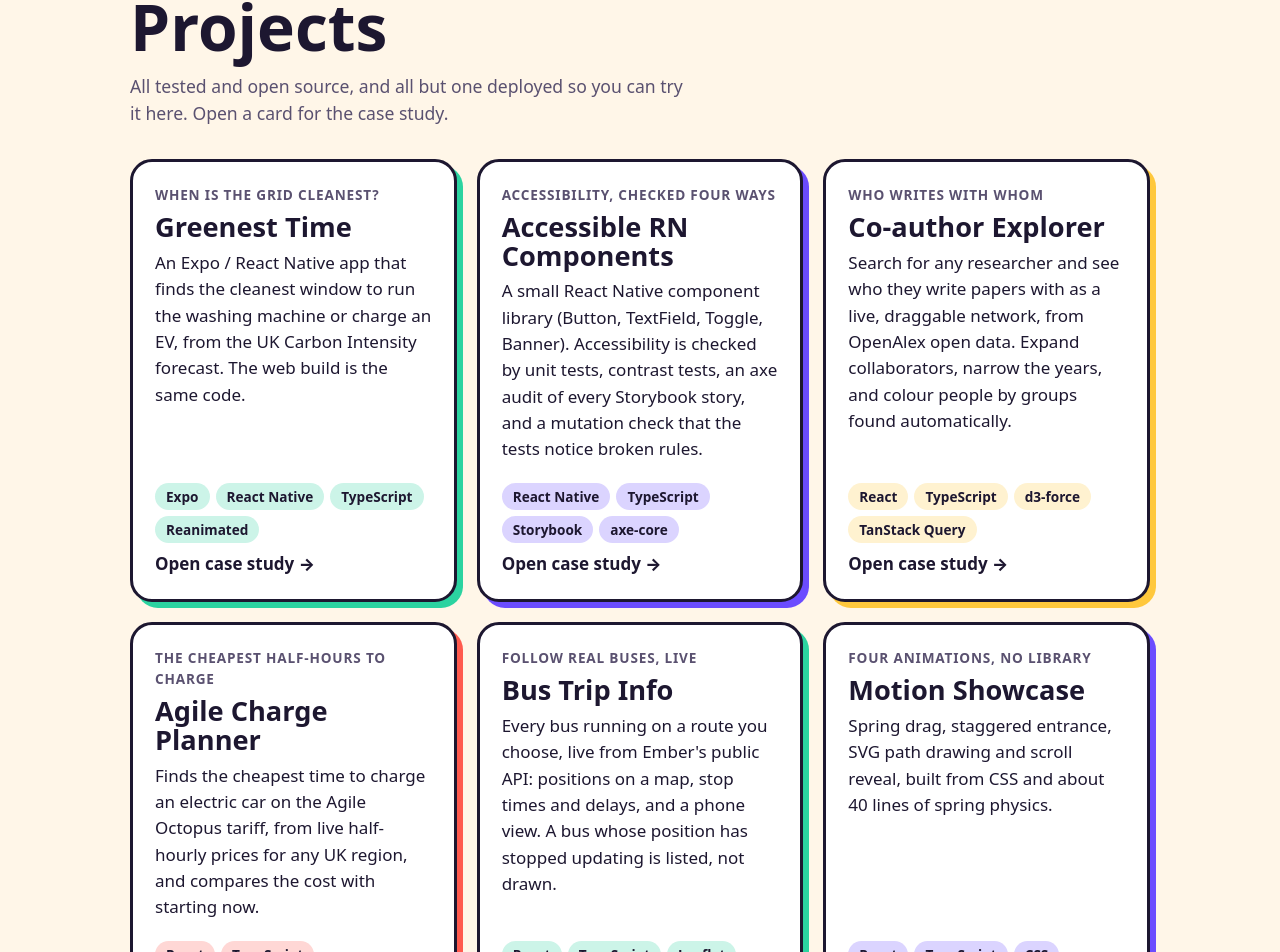
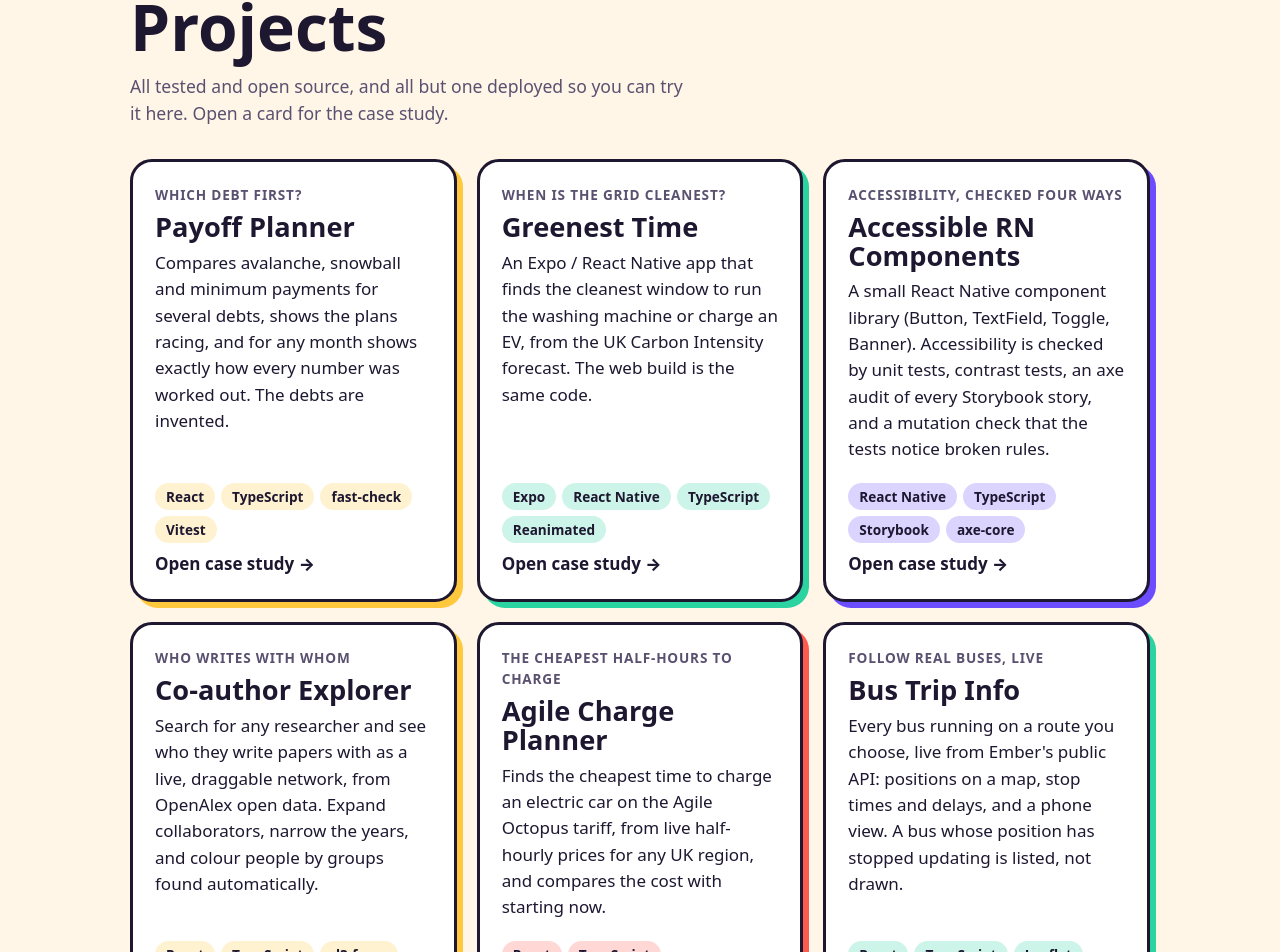
Before and after one commit to rveruna/rveruna.github.io, a React (Vite) app: page / in a window 1280 px wide. Shown: the part 3731-4683 px from the top of the page. Built offline with nearby package versions, Linux system fonts and the light colour scheme.

Commit message:
Add Payoff Planner to the projects
A debt payoff planner with exact pence arithmetic, property-based tests and a working panel that is read from the plan. Placed first, since it comes from the same domain as the most recent job.

```diff
--- a/src/data/cv.ts
+++ b/src/data/cv.ts
@@ -150,6 +150,22 @@ export const jobs: Job[] = [
 
 export const projects: Project[] = [
   {
+    id: 'payoff-planner',
+    name: 'Payoff Planner',
+    tagline: 'Which debt first?',
+    description:
+      'Compares avalanche, snowball and minimum payments for several debts, shows the plans racing, and for any month shows exactly how every number was worked out. The debts are invented.',
+    highlights: [
+      'Money held as whole pence, with the rounding rule written down',
+      'Property-based tests found that snowball can take longer when a single penny more is paid',
+      'The working is read from the plan itself, so it cannot disagree with the numbers',
+    ],
+    stack: ['React', 'TypeScript', 'fast-check', 'Vitest'],
+    demoUrl: 'https://rveruna.github.io/payoff-planner/',
+    repoUrl: 'https://github.com/rveruna/payoff-planner',
+    color: '#ffc83d',
+  },
+  {
     id: 'greenest-time',
     name: 'Greenest Time',
     tagline: 'When is the grid cleanest?',
```
